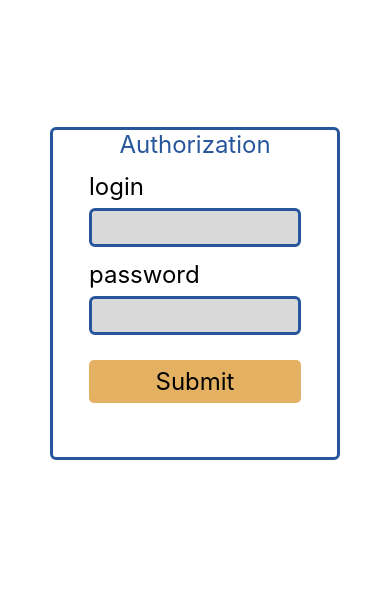
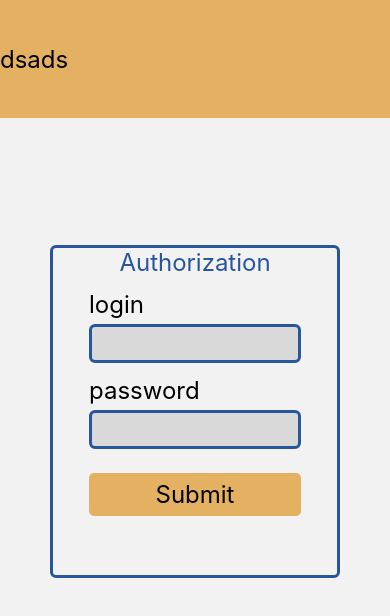
Before and after one commit to VensanDrot/Test_Mobile_App, a React Native app: screen / in a window 390 px wide. Shown: the top 616 px of the page. Built offline with nearby package versions, Linux system fonts and the light colour scheme.

Commit message:
nav bar || login || backend

```diff
--- a/App.js
+++ b/App.js
@@ -1,14 +1,38 @@
 import React from 'react';
 import { StatusBar } from 'expo-status-bar';
-import { SafeAreaView, Text, View } from 'react-native';
+import { Text, View } from 'react-native';
+import { SafeAreaProvider } from 'react-native-safe-area-context';
+import { NavigationContainer } from '@react-navigation/native';
+import { createStackNavigator } from '@react-navigation/stack';
+
+
+//pages
 import Login_page from './src/screens/login/Login_page';
-import styles from './styles'
+import Nav from './src/components/navbar/Nav';
+
 
 export default function App() {
+
+    const AuthStack = createStackNavigator();
     return (
-        <SafeAreaView style = { styles.container } >
-        <Login_page />
-        <StatusBar style = "auto" />
-        </SafeAreaView>
+       <SafeAreaProvider>
+        <Nav></Nav>
+        <NavigationContainer >
+
+            <AuthStack.Navigator
+            screenOptions= {{
+            headerShown: false
+            }}>
+                <AuthStack.Screen name='Login page' component={Login_page} />
+            </AuthStack.Navigator>
+
+        </NavigationContainer>
+        </SafeAreaProvider>
     );
 }
+/*
+<SafeAreaView style = { styles.container } >
+<Login_page />
+<StatusBar style = "auto" />
+</SafeAreaView>
+*/
--- /dev/null
+++ b/color.js
@@ -0,0 +1,10 @@
+const color = {
+    blue: "#27569C",
+    black: "#000",
+    grey: "#D9D9D9",
+    yellow: "#E4B062",
+    red: "#ED4337",
+    white: "#fff",
+}
+
+export default color;
--- a/src/components/navbar/nav.js
+++ b/src/components/navbar/nav.js
@@ -0,0 +1,19 @@
+import { createMaterialTopTabNavigator } from '@react-navigation/material-top-tabs';
+import { SafeAreaView, Text, View } from 'react-native';
+import styles from '../../../styles';
+import Login_page from '../../screens/login/Login_page';
+import { useSafeAreaInsets } from 'react-native-safe-area-context';
+
+
+
+function Nav() {
+    const inset = useSafeAreaInsets();
+
+  return (
+    <View  style={[{marginTop:inset.top},styles.nav_cont]}>
+        <Text style={styles.bt_text}>dsads</Text>
+    </View>
+  );
+}
+
+export default Nav
--- a/src/screens/login/Login_page.js
+++ b/src/screens/login/Login_page.js
@@ -3,7 +3,16 @@ import styles from '../../../styles';
 import { StatusBar } from 'expo-status-bar';
 import { Text, View, TextInput, Pressable } from 'react-native';
 
+
+// Const User To Login
+const userdata = {
+    Login: 'SomeUser',
+    Password: 'SomePass',
+}
+
+
 const Login_page = () => {
+
     //variables for user input
     const [login, SetLogin] = useState("");
     const [password, SetPassword] = useState("");
@@ -11,7 +20,7 @@ const Login_page = () => {
     const [Log_err, SetLog_err] = useState("");
     const [Pass_err, SetPass_err] = useState("");
 
-
+    //Submit function handler
     const OnSubmit = () => {
         //Clean err variable
         SetLog_err("");
@@ -27,6 +36,11 @@ const Login_page = () => {
             console.log('here');
             SetPass_err('Password is empty');
         }
+
+        if (login === userdata.Login && password === userdata.Password) {
+            console.log('Working');
+        }
+
     }
 
     // Error display functions
@@ -46,6 +60,8 @@ const Login_page = () => {
         <View style={styles.form}>
             <Text style={styles.formText}>Authorization</Text>
             <View style={styles.inputform}>
+
+                {/* Login Fiels */}
                 <Text style={styles.input_text}>login</Text>
                 {Check_Log_Err()}
                 <TextInput
@@ -53,6 +69,8 @@ const Login_page = () => {
                 onChangeText={(e)=> SetLogin(e)}
                 value={login}
                 />
+
+                {/* Password Fiels */}
                 <Text style={styles.input_text}>password</Text>
                 {Check_Pass_Err()}
                 <TextInput
@@ -61,11 +79,14 @@ const Login_page = () => {
                  value={password}
                  secureTextEntry={true}
                  />
+
+                {/* Button */}
                 <Pressable onPress={OnSubmit} style={styles.button}>
                     <Text style={styles.bt_text}>Submit</Text>
                 </Pressable>
 
             </View>
+
         </View>
     )
 }
--- a/styles.js
+++ b/styles.js
@@ -1,11 +1,8 @@
 import { StyleSheet, Dimensions } from "react-native";
+import color from "./color"
+const { height, width } = Dimensions.get('window');
 
-const { height, width } = Dimensions.get('window');
-const blue = "#27569C";
-const black = "#000";
-const grey = "#D9D9D9";
-const yellow = "#E4B062";
-const red = "#ED4337"
+
 
 
 const styles = StyleSheet.create({
@@ -22,13 +19,13 @@ const styles = StyleSheet.create({
         width: 290,
         borderWidth: 3,
         borderRadius: 6,
-        borderColor: blue,
+        borderColor: color.blue,
     },
     //login page content settings
     formText: {
         fontSize: 24,
         TOP: 30,
-        color: blue,
+        color: color.blue,
     },
     inputform: {
         width: 212,
@@ -37,22 +34,22 @@ const styles = StyleSheet.create({
     input_text: {
         fontSize: 24,
         marginTop: 13,
-        color: black,
+        color: color.black,
     },
     input: {
         borderWidth: 3,
         borderRadius: 6,
         height: 39,
-        marginTop: 7,
+        marginTop: 5,
         paddingVertical: 2,
         paddingHorizontal: 6,
-        borderColor: blue,
-        backgroundColor: grey,
+        borderColor: color.blue,
+        backgroundColor: color.grey,
     },
     button: {
-        backgroundColor: yellow,
+        backgroundColor: color.yellow,
         height: 43,
-        marginTop: 25,
+        marginTop: 24,
         borderRadius: 5,
         alignItems: "center",
         justifyContent: "center",
@@ -61,7 +58,15 @@ const styles = StyleSheet.create({
         fontSize: 24,
     },
     error: {
-        color: red,
+        color: color.red,
+    },
+    //Nav bar display settings
+    nav_cont: {
+        height: 118,
+        width: width,
+        backgroundColor: color.yellow,
+        justifyContent: "center",
+        alignContent: "stretch",
     }
 });
 
```
Also changed, not shown: package.json (+13 -1 lines), src/components/svg/logo1.svg (added), 1 other file (tests, documents, lock files or other folders).
